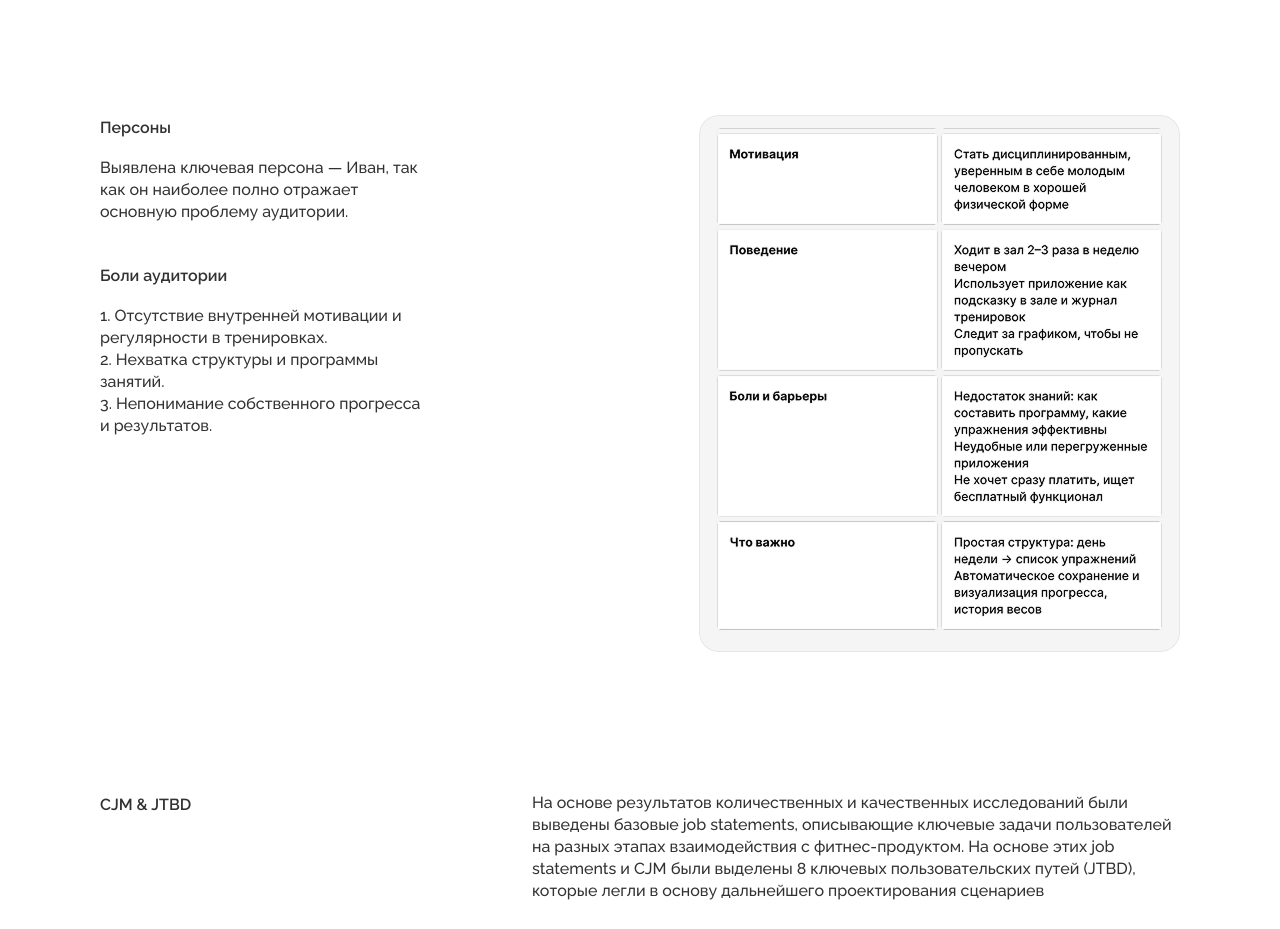
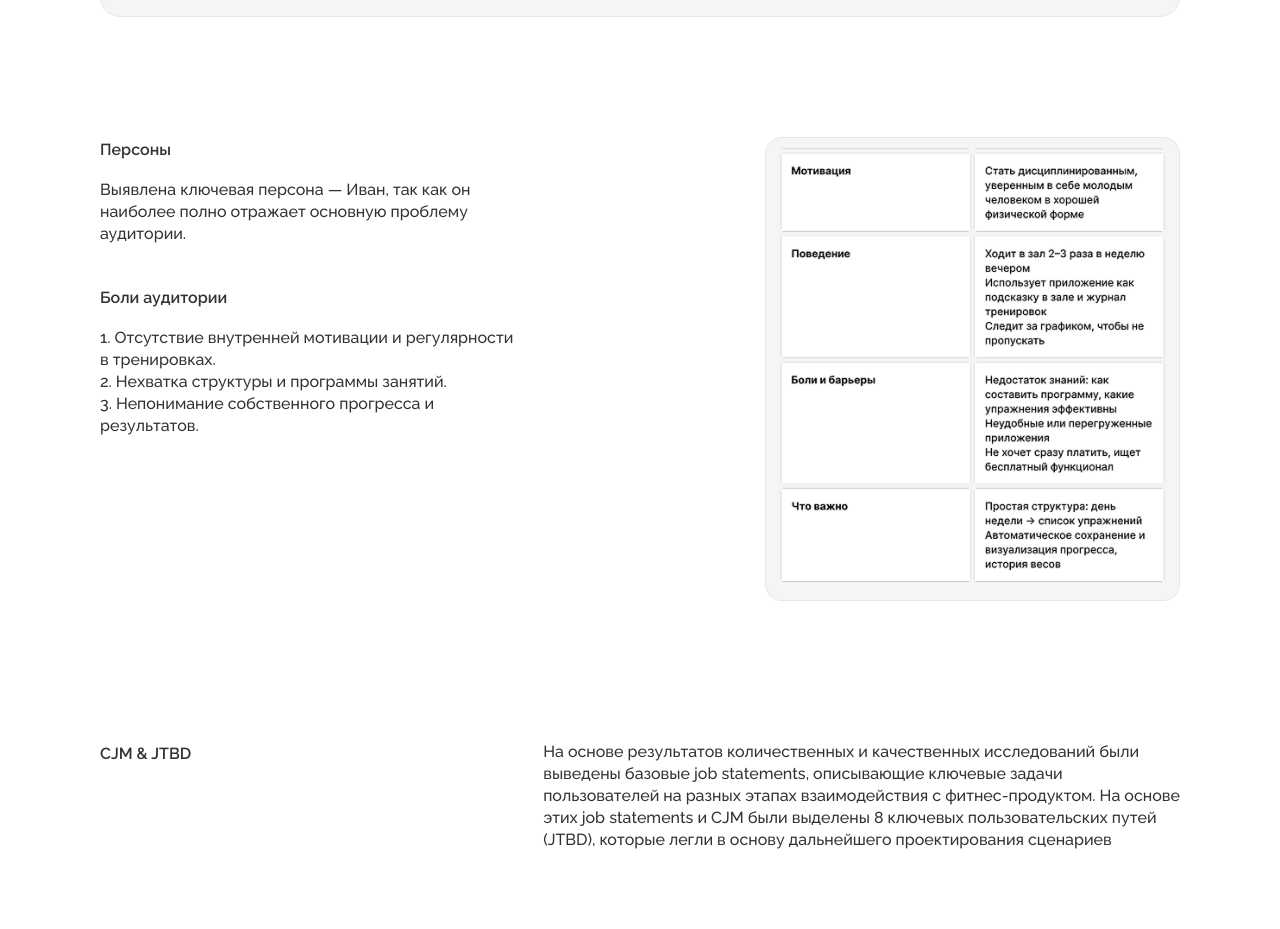
Before and after one commit to GrPugaguga/uxiustina, a Next.js app: page /liftup in a window 1280 px wide. Shown: the part 1903-2832 px from the top of the page. Built offline with nearby package versions, Linux system fonts and the light colour scheme.

Commit message:
fix: image scale fix

```diff
--- a/app/liftup/sections/IArch.tsx
+++ b/app/liftup/sections/IArch.tsx
@@ -1,4 +1,4 @@
-import Image from "next/image";
+import { ImageCarousel } from "@/ui-kit";
 
 export default function IArch() {
   return (
@@ -6,14 +6,10 @@ export default function IArch() {
         <h2 className="text-6 font-semibold leading-6.5 text-black">
             Информационная архитектура
         </h2>
-        <div className="w-max-310 w-full h-162.5 bg-grey-bg-primary border border-grey-stroke rounded-[20px] relative overflow-hidden">
-            <Image
-                src="/image/LiftUp/sections/iarch/Rectangle (1).png"
-                alt="Информационная архитектура"
-                fill
-                className="object-scale-down"
-            />
-        </div>
+        <ImageCarousel
+            images={["/image/LiftUp/sections/iarch/Rectangle (1).png"]}
+            height={650}
+        />
     </div>
   );
 }
--- a/app/liftup/sections/Persons.tsx
+++ b/app/liftup/sections/Persons.tsx
@@ -11,8 +11,8 @@ export default function Persons() {
 
   return (
     <div className="flex flex-col gap-35">
-        <div className="flex flex-row gap-69.5 justify-between">
-            <div className="flex flex-col gap-10">
+        <div className="grid grid-cols-5 gap-7">
+            <div className="col-span-2 flex flex-col gap-10">
                 <BlockText title="Персоны">
                     Выявлена ключевая персона — Иван, так как он наиболее полно отражает основную проблему аудитории.
                 </BlockText>
@@ -28,11 +28,11 @@ export default function Persons() {
             <Image
                 src="/image/LiftUp/sections/person/person.png"
                 alt="Person"
-                width={800}
-                height={600}
-                className="object-contain"
+                width={0}
+                height={0}
+                sizes="40vw"
+                className="col-start-4 col-span-2 w-full h-auto"
             />
-
         </div>
 
         <PrivacyText title="CJM & JTBD">
--- a/ui-kit/carousel/ImageCarousel.tsx
+++ b/ui-kit/carousel/ImageCarousel.tsx
@@ -21,13 +21,14 @@ export default function ImageCarousel(props: {
 
     const isFirst = currentIndex === 0;
     const isLast = currentIndex === props.images.length - 1;
+    const isSingle = props.images.length === 1;
 
     return (
         <div
             className="w-full bg-grey-bg-primary border border-grey-stroke rounded-[20px] relative flex items-center justify-center p-5"
             style={{ height: `${props.height}px` }}
         >
-            {!isFirst && (
+            {!isSingle && !isFirst && (
                 <div className="absolute left-4 z-10">
                     <ArrowButton type="left" onClick={handlePrev} />
                 </div>
@@ -42,15 +43,17 @@ export default function ImageCarousel(props: {
                 />
             </div>
 
-            {!isLast && (
+            {!isSingle && !isLast && (
                 <div className="absolute right-4 z-10">
                     <ArrowButton type="right" onClick={handleNext} />
                 </div>
             )}
 
-            <div className="absolute bottom-5 left-1/2 -translate-x-1/2 z-10">
-                <CarouselMenu total={props.images.length} current={currentIndex} />
-            </div>
+            {!isSingle && (
+                <div className="absolute bottom-5 left-1/2 -translate-x-1/2 z-10">
+                    <CarouselMenu total={props.images.length} current={currentIndex} />
+                </div>
+            )}
         </div>
     );
 }
--- a/ui-kit/privacy/PrivacyText.tsx
+++ b/ui-kit/privacy/PrivacyText.tsx
@@ -3,14 +3,14 @@ export default function PrivacyText(props: {
     children?: React.ReactNode
 }) {
     return (
-        <div className="flex flex-col sm:flex-row gap-2.5 sm:gap-0 justify-between w-full">
-            <div className="sm:w-2/5">
+        <div className="grid grid-cols-1 sm:grid-cols-5 gap-2.5 sm:gap-7 w-full">
+            <div className="sm:col-span-2">
                 <h2 className="text-6 font-semibold leading-6.5 text-black">
                     {props.title}
                 </h2>
             </div>
             {props.children && (
-                <div className="sm:w-3/5 text-4 font-medium leading-5.5 text-black">
+                <div className="sm:col-span-3 text-4 font-medium leading-5.5 text-black">
                     {props.children}
                 </div>
             )}
```
